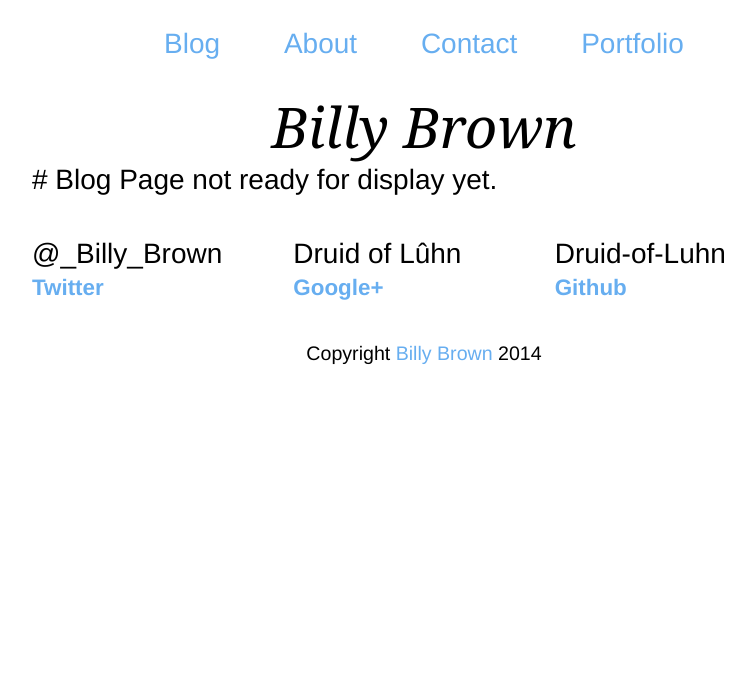
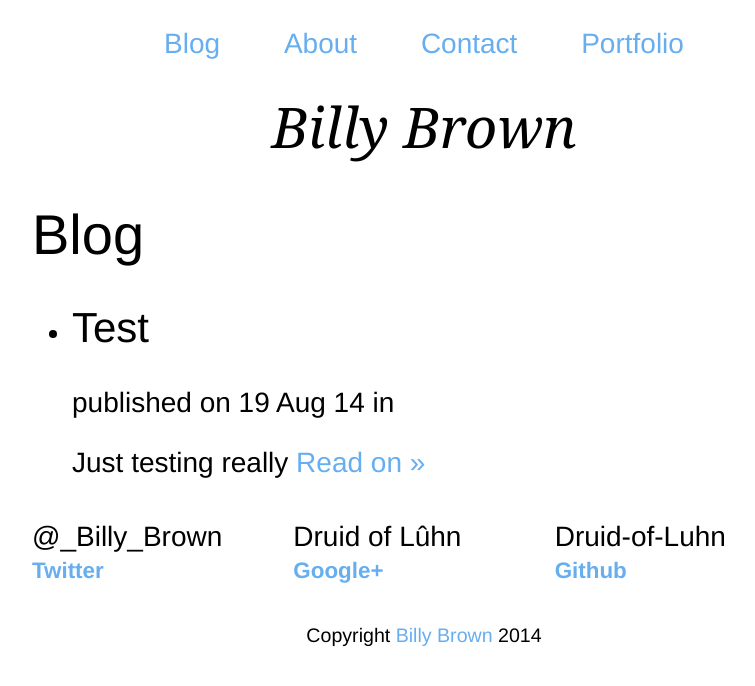
Before and after one commit to Druid-of-Luhn/druid-of-luhn.github.io, a Jekyll site: the page built from blog/index.html, in a window 1280 px wide. Shown: the top 686 px of the page, without its empty margins (216-971 px from the left). Built offline with Jekyll 4.4.1, drawn with Linux system fonts in a browser that asks for light colours.

Commit message:
Blog posts and portfolio posts now appear in a list on their respective pages

```diff
--- /dev/null
+++ b/_includes/post-list-item.html
@@ -0,0 +1,23 @@
+<li>
+<article class="post-list__item">
+    <header class="post__header--small">
+        <h2 class="post__title--small"><a href="{{ post.url }}">{{ post.title }}</a></h2>
+        <span class="post__meta">
+            published on <time class="post__date" datetime="{{ post.date }}">{{ post.date | date: "%-d %b %y" }}</time> in
+            <span class="post__category">{{ post.category }}</span>
+        </span>
+    </header>
+    <div class="post__content">
+        {% if post.featimg %}
+            <img src="{{ post.featimg }}" alt="{{ post.alt }}" class="post__featimg">
+        {% endif %}
+        {% if post.category !="portfolio" and port.category != "photography" %}
+            {{ post.excerpt | remove: "</p>" }}
+            <a href="{{ post.url }}">Read on »</a></p>
+        {% endif %}
+    </div>
+    <footer class="post__footer--small">
+        {% include tags.html %}
+    </footer>
+</article>
+</li>
--- /dev/null
+++ b/_includes/tags.html
@@ -0,0 +1,5 @@
+<ul class="post__taglist">
+    {% for tag in post.tags %}
+        <li class="post__tag">{{ tag }}</li>
+    {% endfor %}
+</ul>
--- a/blog/index.html
+++ b/blog/index.html
@@ -2,6 +2,12 @@
 layout: default
 title: Blog | Billy Brown
 ---
-# Blog
+<h1>Blog</h1>
 
-Page not ready for display yet.
+<ul class="post-list">
+{% for post in site.posts %}
+    {% if post.category != "hidden" and post.category != "portfolio" and post.category != "photography" %}
+        {% include post-list-item.html %}
+    {% endif %}
+{% endfor %}
+</ul>
```
Also changed, not shown: portfolio/index.html (+7 -1 lines).
